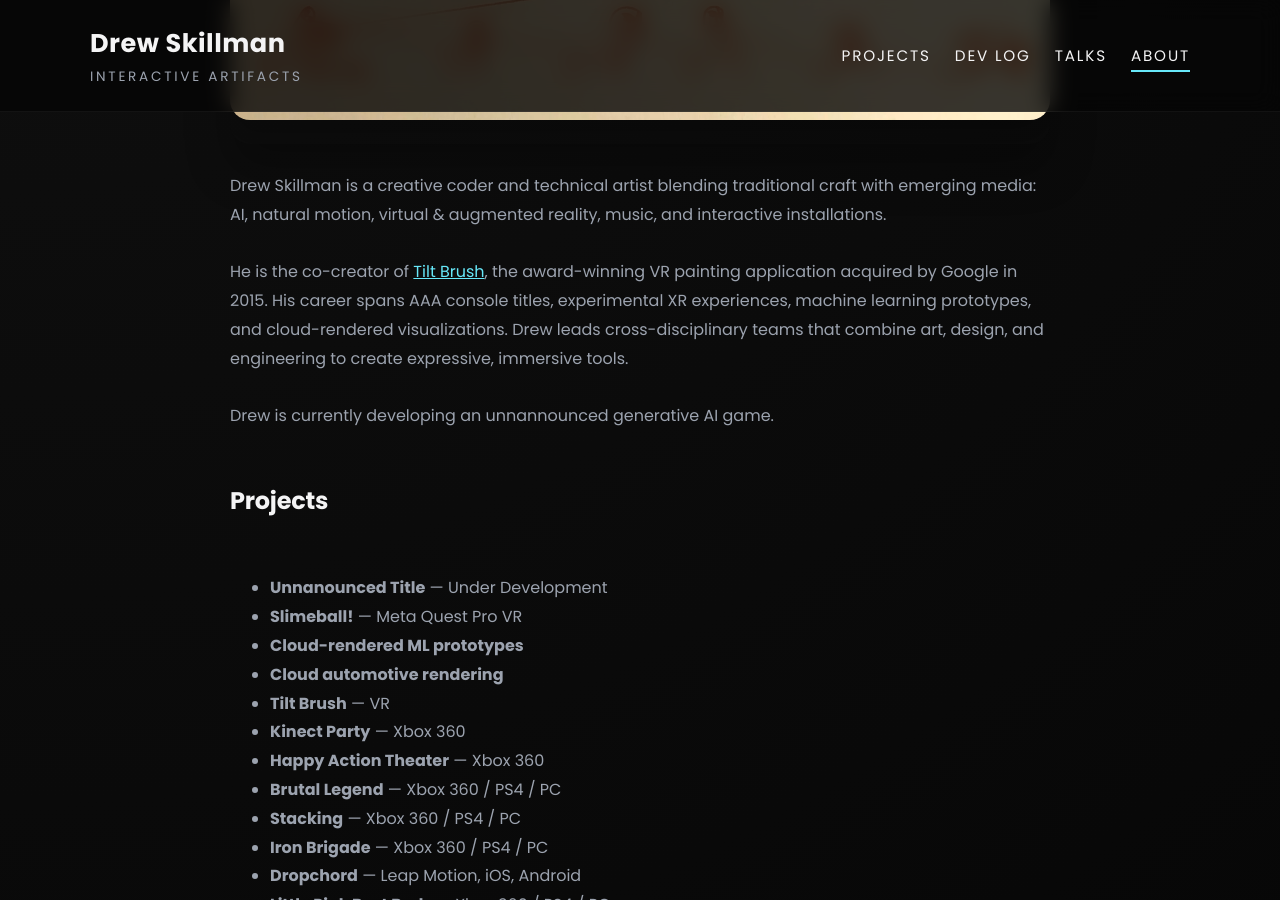
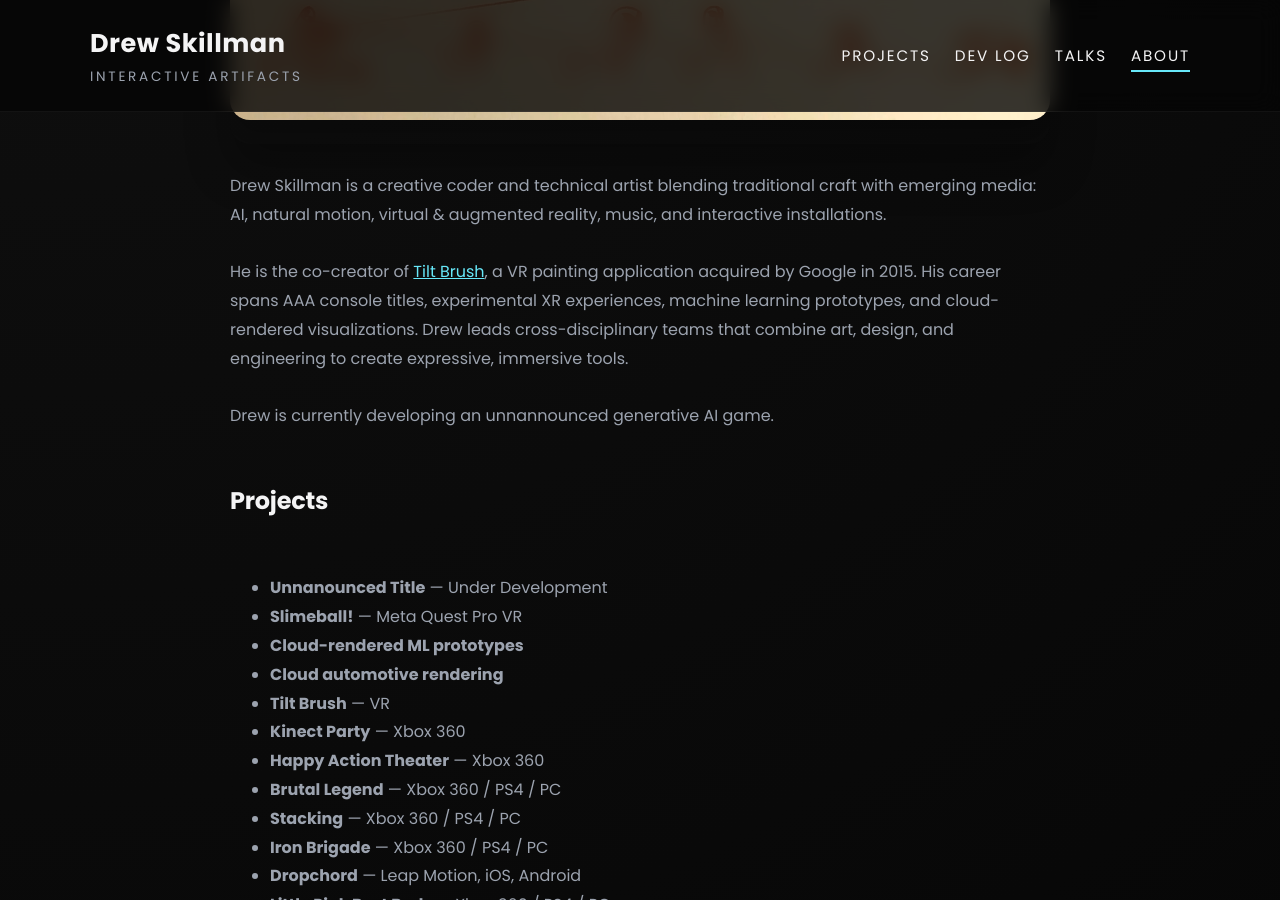
Before and after one commit to dskill/website, a Jekyll site: the page built from about.md, in a window 1280 px wide and 900 px high, scrolled down 628 px. Built offline with Jekyll 4.4.1, drawn with Linux system fonts in a browser that asks for light colours.

Commit message:
Update About page to clarify Tilt Brush description and refine Dev Log index description for conciseness.

```diff
--- a/about.md
+++ b/about.md
@@ -14,7 +14,7 @@
 
       Drew Skillman is a creative coder and technical artist blending traditional craft with emerging media: AI, natural motion, virtual &amp; augmented reality, music, and interactive installations.
  <br><br>
-      He is the co-creator of <a href="https://tiltbrush.com" target="_blank" rel="noreferrer">Tilt Brush</a>, the award-winning VR painting application acquired by Google in 2015. His career spans AAA console titles, experimental XR experiences, machine learning prototypes, and cloud-rendered visualizations. Drew leads cross-disciplinary teams that combine art, design, and engineering to create expressive, immersive tools.
+      He is the co-creator of <a href="https://tiltbrush.com" target="_blank" rel="noreferrer">Tilt Brush</a>, a VR painting application acquired by Google in 2015. His career spans AAA console titles, experimental XR experiences, machine learning prototypes, and cloud-rendered visualizations. Drew leads cross-disciplinary teams that combine art, design, and engineering to create expressive, immersive tools.
   <br><br>
       Drew is currently developing an unnannounced generative AI game.
     </p>
```
Also changed, not shown: devlog/index.md (+1 -1 lines).
